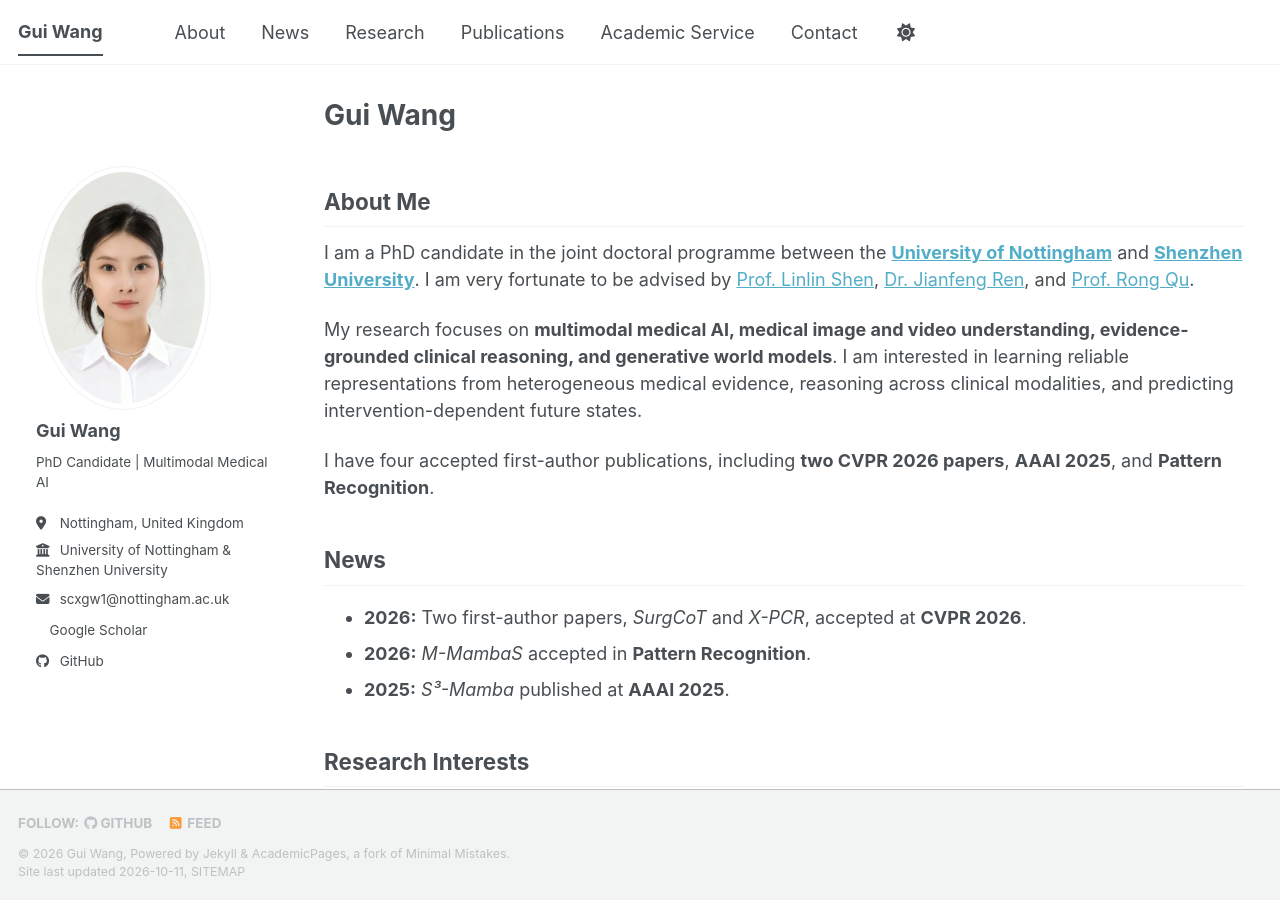
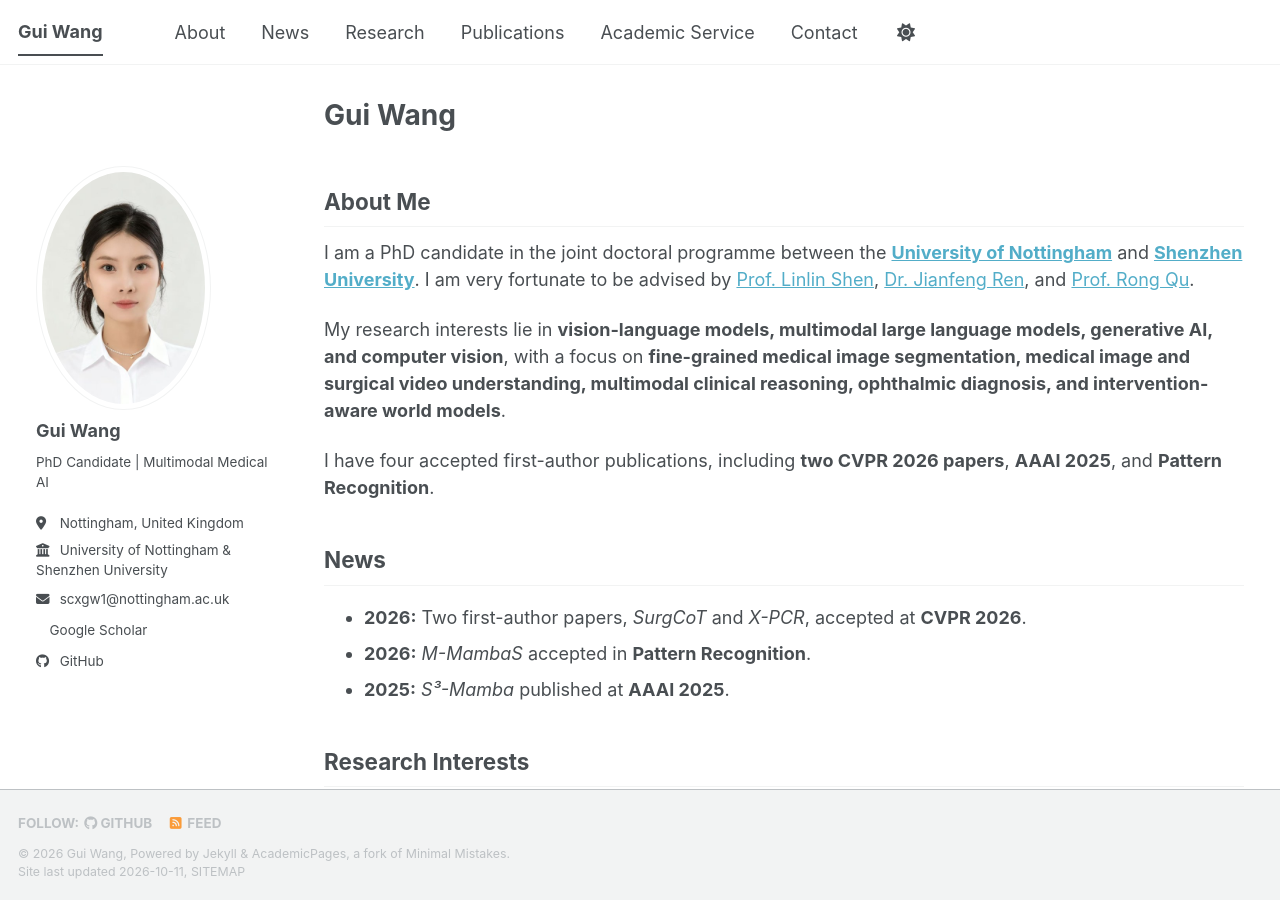
Before and after one commit to Erin668/Erin668.github.io, a Jekyll site: the page built from _pages/about.md, in a window 1280 px wide and 900 px high. Built offline with Jekyll 4.4.1, drawn with Linux system fonts in a browser that asks for light colours; a style sheet for code colours, icons or effects is not loaded.

Commit message:
Refine Gui Wang research interests in About Me

```diff
--- a/_pages/about.md
+++ b/_pages/about.md
@@ -11,7 +11,7 @@ redirect_from:
 
 I am a PhD candidate in the joint doctoral programme between the <a href="https://www.nottingham.ac.uk/" target="_blank" rel="noopener noreferrer"><strong>University of Nottingham</strong></a> and <a href="https://www.szu.edu.cn/" target="_blank" rel="noopener noreferrer"><strong>Shenzhen University</strong></a>. I am very fortunate to be advised by [Prof. Linlin Shen](https://ai.szu.edu.cn/english/info/1102/6222.htm), [Dr. Jianfeng Ren](https://unnc.globalimpact.cn/en/persons/jianfeng-ren/), and [Prof. Rong Qu](https://people.cs.nott.ac.uk/pszrq/).
 
-My research focuses on **multimodal medical AI, medical image and video understanding, evidence-grounded clinical reasoning, and generative world models**. I am interested in learning reliable representations from heterogeneous medical evidence, reasoning across clinical modalities, and predicting intervention-dependent future states.
+My research interests lie in **vision-language models, multimodal large language models, generative AI, and computer vision**, with a focus on **fine-grained medical image segmentation, medical image and surgical video understanding, multimodal clinical reasoning, ophthalmic diagnosis, and intervention-aware world models**.
 
 I have four accepted first-author publications, including **two CVPR 2026 papers**, **AAAI 2025**, and **Pattern Recognition**.
 
```
